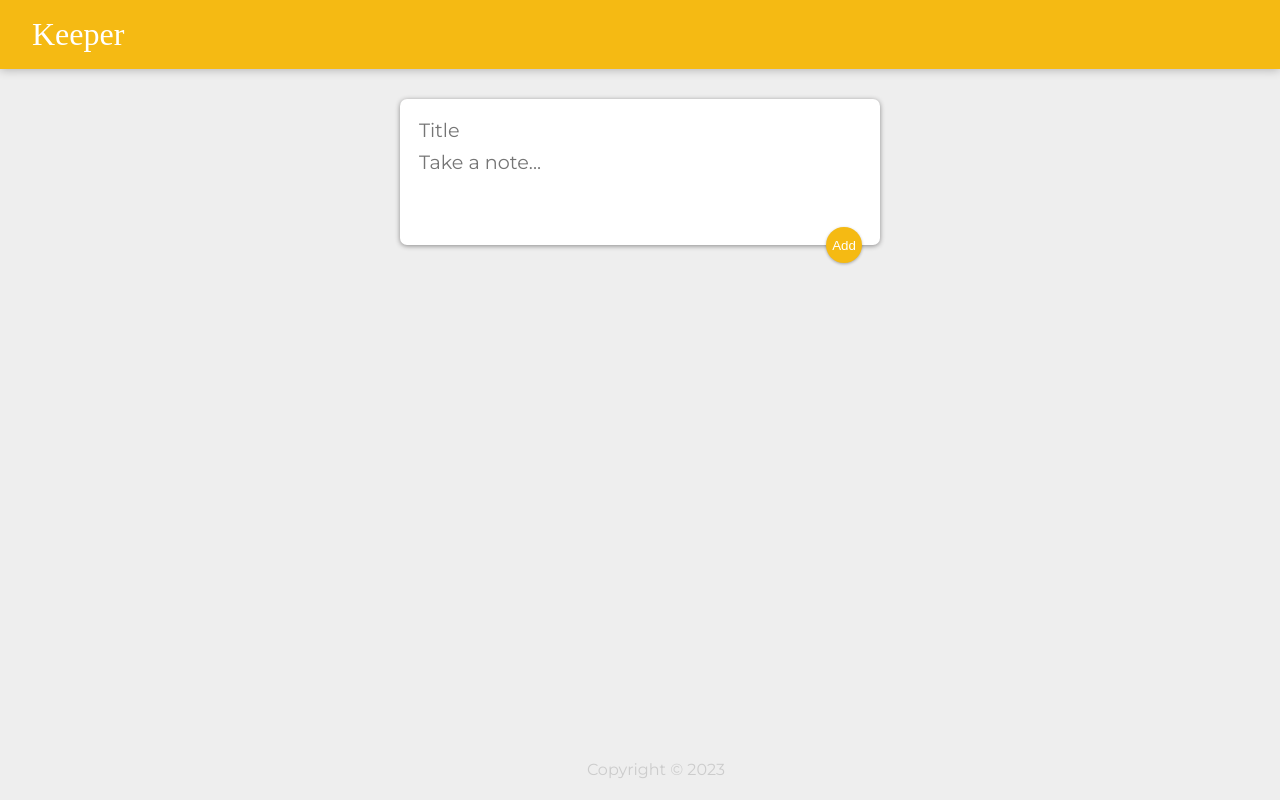
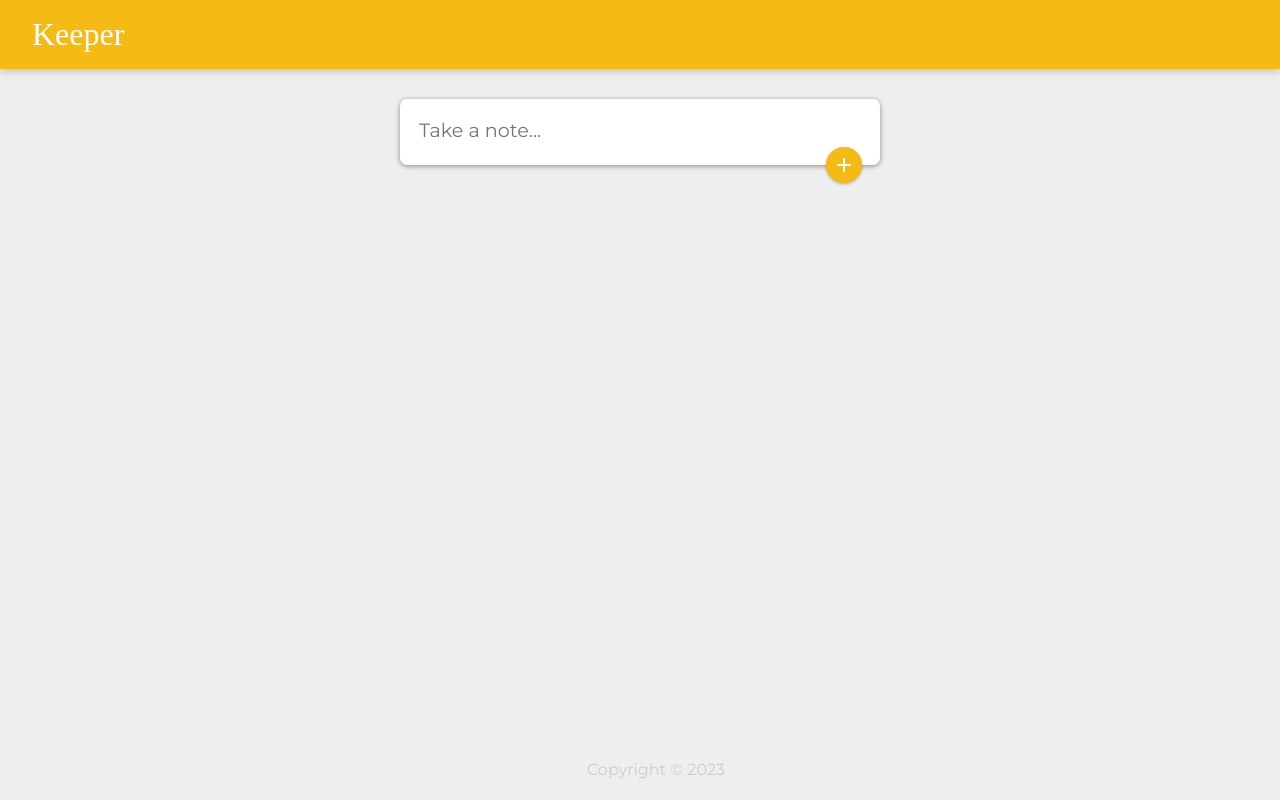
Before and after one commit to VishalMX3/Google-Keep-Clone, a React (Create React App) app: page / in a window 1280 px wide. Built offline with nearby package versions, Linux system fonts and the light colour scheme; a web font is replaced by a local one.

Commit message:
Enhancing the ui using material ui

```diff
--- a/public/styles.css
+++ b/public/styles.css
@@ -69,7 +69,7 @@ footer p {
   outline: none;
 }
 
-form {
+form.create-note {
   position: relative;
   width: 480px;
   margin: 30px auto 20px auto;
@@ -78,8 +78,8 @@ form {
   border-radius: 7px;
   box-shadow: 0 1px 5px rgb(138, 137, 137);
 }
-form input,
-form textarea {
+form.create-note input,
+form.create-note textarea {
   width: 100%;
   border: none;
   padding: 4px;
@@ -88,12 +88,12 @@ form textarea {
   font-family: inherit;
   resize: none;
 }
-form button {
+form.create-note button {
   position: absolute;
   right: 18px;
   bottom: -18px;
   background: #f5ba13;
-  color: #fff;
+  color: #ffffff;
   border: none;
   border-radius: 50%;
   width: 36px;
--- a/src/components/CreateArea.jsx
+++ b/src/components/CreateArea.jsx
@@ -1,10 +1,15 @@
 import React, { useState } from "react";
+import AddIcon from '@mui/icons-material/Add';
+import Fab from '@mui/material/Fab';
+import Zoom from '@mui/material/Zoom';
 
 function CreateArea(props) {
   const [note, setNote] = useState({
     title: "",
     content: ""
   });
+
+  const [isClicked, setIsClicked] = useState(false);
 
   function handleChange(event) {
     const { name, value } = event.target;
@@ -27,21 +32,23 @@ function CreateArea(props) {
 
   return (
     <div>
-      <form>
-        <input
+      <form className="create-note">
+      { isClicked && <input
           value={note.title}
           onChange={handleChange}
           name="title"
           placeholder="Title"
-        />
-        <textarea
+        />}
+        <textarea onClick={() => setIsClicked(true)}
           value={note.content}
           onChange={handleChange}
           name="content"
           placeholder="Take a note..."
-          rows="3"
+          rows= {isClicked? "3" : "1"}
         />
-        <button onClick={submitNote}>Add</button>
+        <Zoom in={true}>
+        <Fab onClick={submitNote}><AddIcon /></Fab>
+        </Zoom>
       </form>
     </div>
   );
--- a/src/components/Note.jsx
+++ b/src/components/Note.jsx
@@ -1,4 +1,5 @@
 import React from "react";
+import DeleteIcon from '@mui/icons-material/Delete';
 
 function Note(props) {
     function handleClick(){
@@ -8,7 +9,7 @@ function Note(props) {
         <div className="note">
             <h1>{props.title}</h1>
             <p>{props.content}</p>
-            <button onClick={handleClick}>DELETE</button>
+            <button onClick={handleClick}><DeleteIcon /></button>
         </div>
     )
 }
```
Also changed, not shown: package.json (+8 -2 lines), 1 other file (tests, documents, lock files or other folders).
